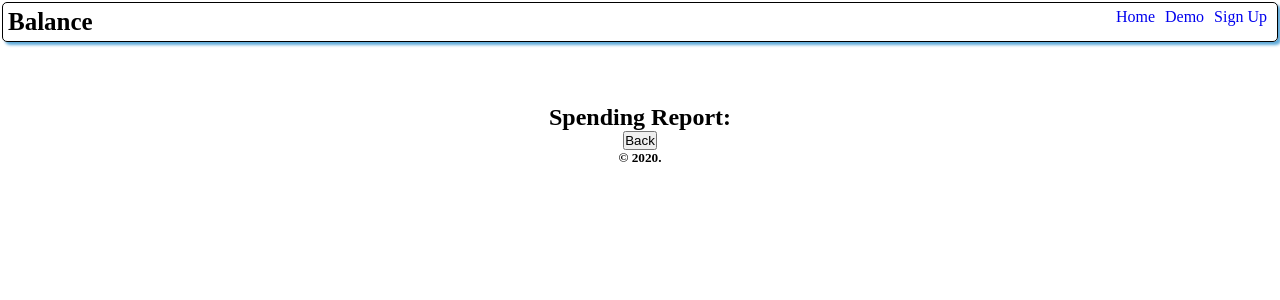
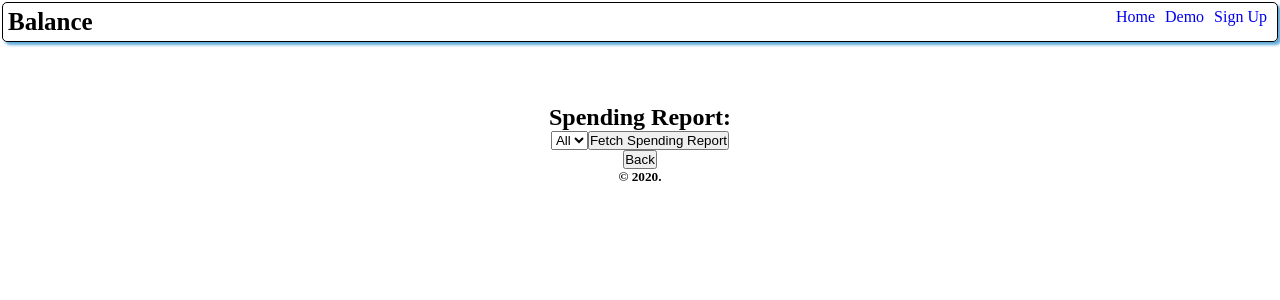
Before and after one commit to Cosmic-Noir/balance-app, a React (Create React App) app: page /viewSpending in a window 1280 px wide. Shown: the top 300 px of the page. Built offline with nearby package versions, Linux system fonts and the light colour scheme.

Commit message:
Creat form for viewing spending report

```diff
--- a/src/App.js
+++ b/src/App.js
@@ -90,7 +90,6 @@ class App extends Component {
 
   // Temp function to create list of month_names user has created
   setMonths = () => {
-    console.log(this.state.charges);
     let months = [];
     for (let i = 0; i < this.state.charges.length; i++) {
       if (!months.includes(this.state.charges[i].month_name)) {
@@ -98,7 +97,6 @@ class App extends Component {
       }
     }
     this.setState({ month_list: months });
-    console.log(months);
   };
 
   // Temp function to set fake user data
--- a/src/components/viewSpending/viewSpending.js
+++ b/src/components/viewSpending/viewSpending.js
@@ -16,10 +16,52 @@ class viewSpending extends Component {
     this.props.history.goBack();
   };
 
+  // Responsible for providing options of monthly budgets
+  displayMonths = () => {
+    const months = {};
+    if (this.context.charges === null) {
+      return null;
+    } else {
+      return this.context.charges.map(charge => {
+        const { month_name } = charge;
+
+        if (months[month_name] === true) {
+          return null;
+        }
+        months[month_name] = true;
+
+        return (
+          <option value={month_name} key={month_name}>
+            {month_name}
+          </option>
+        );
+      });
+    }
+  };
+
+  handleSubmit = e => {
+    e.preventDefault();
+
+    console.log("Fetching spending report...");
+    console.log(e.value);
+  };
+
   render() {
     return (
       <div className="viewSpending">
         <h2>Spending Report:</h2>
+        <form
+          onSubmit={e => {
+            this.handleSubmit(e);
+          }}
+        >
+          <select>
+            <option value="all">All</option>
+            {this.displayMonths()}
+          </select>
+          <button type="submit">Fetch Spending Report</button>
+        </form>
+
         {/* Spending report with pie graph */}
         <button onClick={this.handleBack} type="button">
           Back
```
